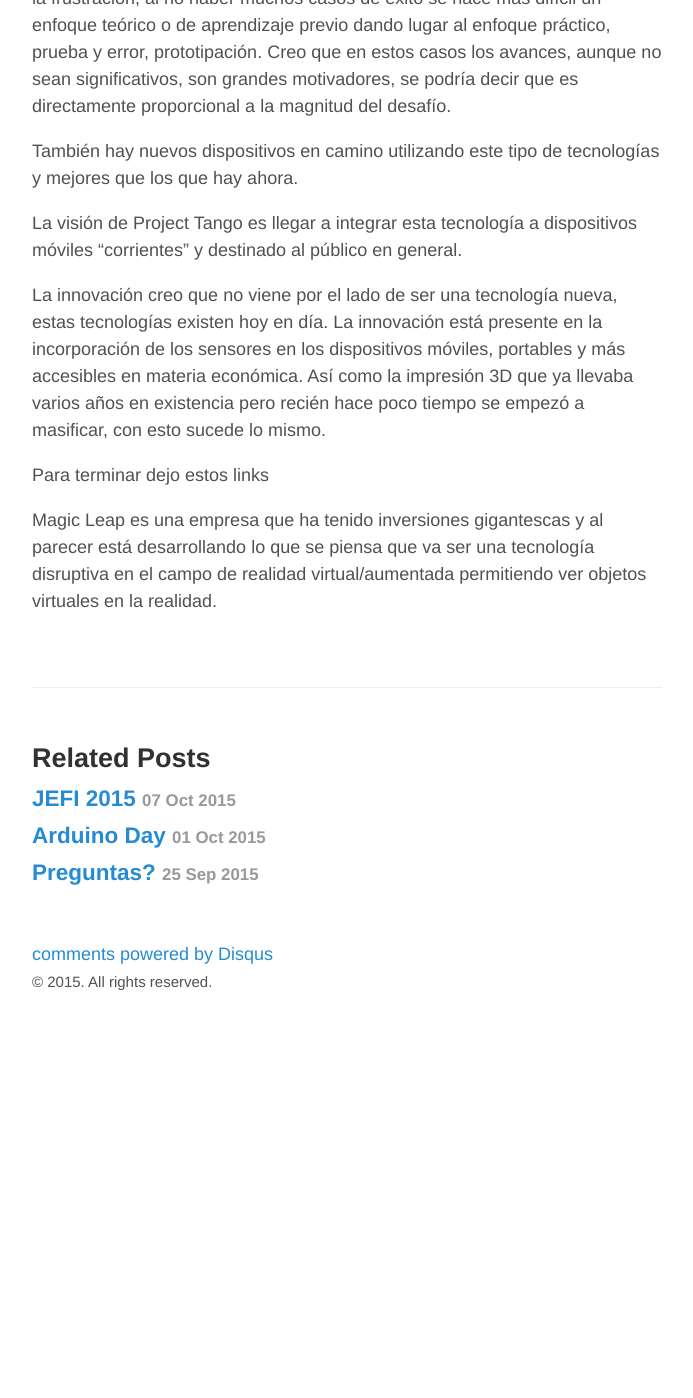
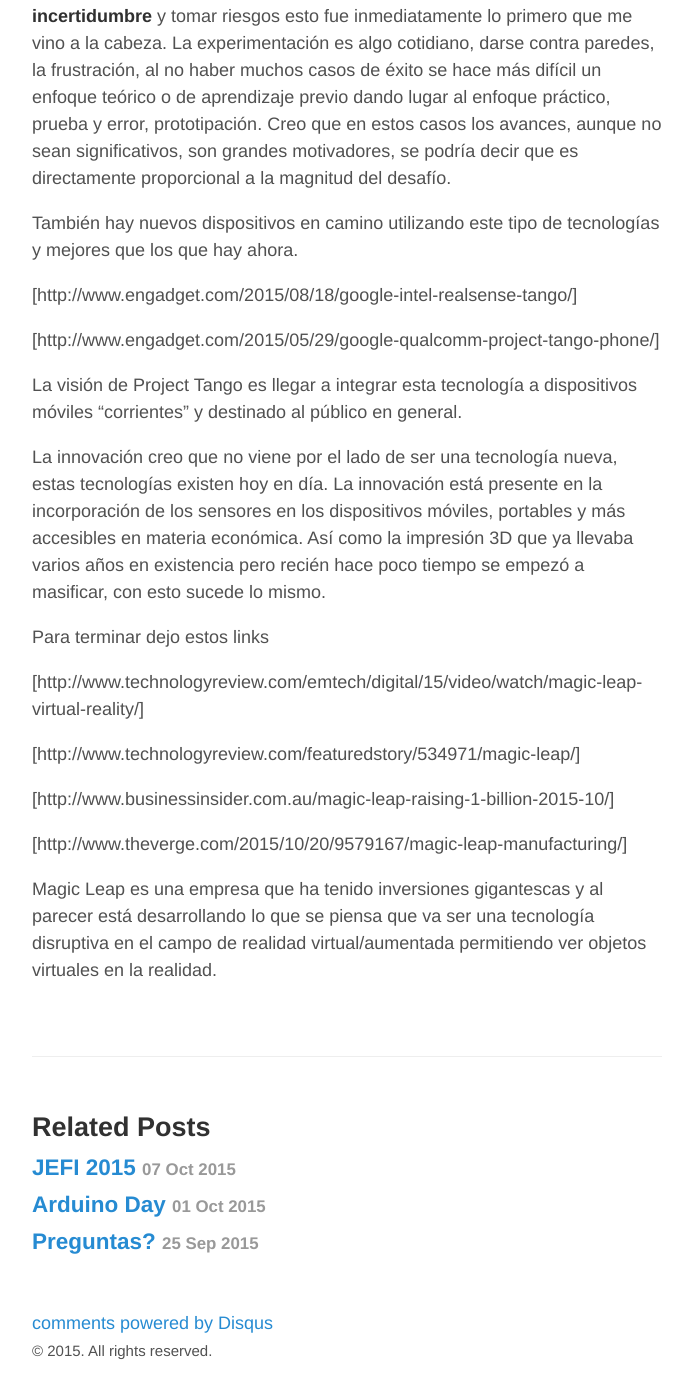
Before and after one commit to sebaguerrero/sebaguerrero.github.io, a Jekyll site: the page built from _posts/2015-12-07-Convivir-con-la-incertidumbre.md, in a window 1280 px wide and 1400 px high, scrolled down 2084 px. Shown: the whole window, without its empty margins (293-986 px from the left). Built offline with Jekyll 4.4.1, drawn with Linux system fonts in a browser that asks for light colours; comment, search, counter and statistics services are not loaded; before the commit the page ends 3115 px from its top, so only the background shows below that; some of the changed lines change nothing that is shown; some of the changed text lies outside the part shown.

Commit message:
Update 2015-12-07-Convivir-con-la-incertidumbre.md

```diff
--- a/_posts/2015-12-07-Convivir-con-la-incertidumbre.md
+++ b/_posts/2015-12-07-Convivir-con-la-incertidumbre.md
@@ -14,13 +14,13 @@ Los siguientes videos explican muy bien en que consiste la tecnología, aplicaci
 
 <iframe width="560" height="315" src="https://www.youtube.com/embed/zARFvYrvkeQ" frameborder="0" allowfullscreen></iframe>
 
-[Project Tango - Sitio Oficial](https://www.google.com/atap/project-tango/ )
+[Project Tango - Sitio Oficial](https://www.google.com/atap/project-tango/)
 
 Esta tecnología es bastante nueva, recién a principios de 2014 se empezaron a distribuir los primeros smartphones y luego a fines del 2014 las primeras tablets.
 
 Hay un artículo en el grupo que habla acerca de que la revolución no viene a partir de la creación de la tecnología sino que parte de la democratización de la tecnología.
 
-<a href="http://techcrunch.com/2012/10/09/wireds-chris-anderson-todays-maker-movement-is-the-new-industrial-revolution-tctv/"></a>
+[http://techcrunch.com/2012/10/09/wireds-chris-anderson-todays-maker-movement-is-the-new-industrial-revolution-tctv/]
 
 Esto se cumple para smartphones donde las personas pueden crear aplicaciones, arduinos donde fácilmente se puede programar hardware y para varias otras.
 
@@ -32,9 +32,9 @@ Todavía no hay una comunidad muy fuerte y realmente se siente esto. Cuando habl
 
 También hay nuevos dispositivos en camino utilizando este tipo de tecnologías y mejores que los que hay ahora.
 
-<a href="http://www.engadget.com/2015/08/18/google-intel-realsense-tango/"></a>
+[http://www.engadget.com/2015/08/18/google-intel-realsense-tango/]
 
-<a href="http://www.engadget.com/2015/05/29/google-qualcomm-project-tango-phone/"></a>
+[http://www.engadget.com/2015/05/29/google-qualcomm-project-tango-phone/]
 
 La visión de Project Tango es llegar a integrar esta tecnología a dispositivos móviles "corrientes" y destinado al público en general.
 
@@ -42,12 +42,12 @@ La innovación creo que no viene por el lado de ser una tecnología nueva, estas
 
 Para terminar dejo estos links
 
-<a href="http://www.technologyreview.com/emtech/digital/15/video/watch/magic-leap-virtual-reality/"></a>
+[http://www.technologyreview.com/emtech/digital/15/video/watch/magic-leap-virtual-reality/]
 
-<a href="http://www.technologyreview.com/featuredstory/534971/magic-leap/"></a>
+[http://www.technologyreview.com/featuredstory/534971/magic-leap/]
 
-<a href="http://www.businessinsider.com.au/magic-leap-raising-1-billion-2015-10/"></a>
+[http://www.businessinsider.com.au/magic-leap-raising-1-billion-2015-10/]
 
-<a href="http://www.theverge.com/2015/10/20/9579167/magic-leap-manufacturing/"></a>
+[http://www.theverge.com/2015/10/20/9579167/magic-leap-manufacturing/]
 
 Magic Leap es una empresa que ha tenido inversiones gigantescas y al parecer está desarrollando lo que se piensa que va ser una tecnología disruptiva en el campo de realidad virtual/aumentada permitiendo ver objetos virtuales en la realidad.
```
